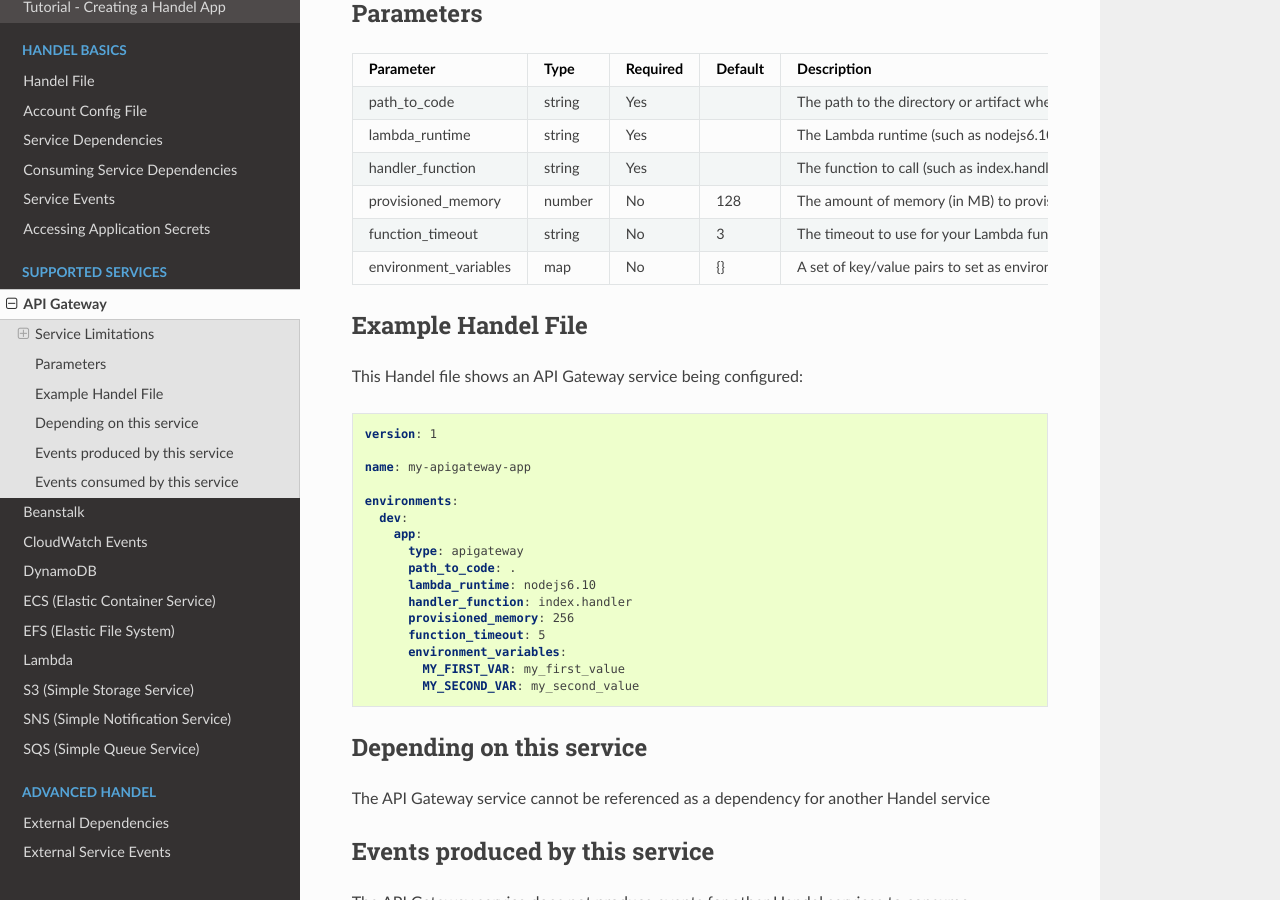
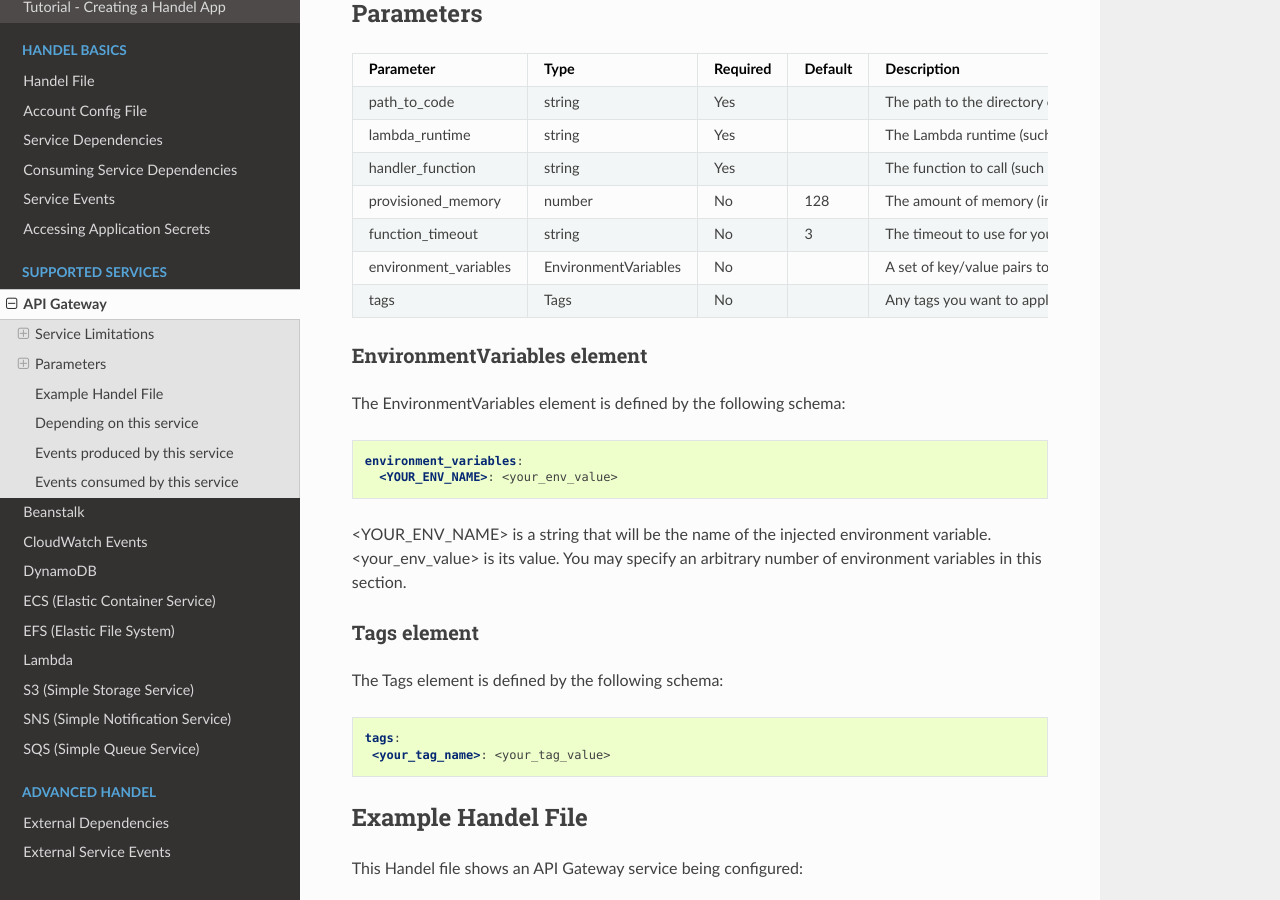
Before and after one commit to byu-oit/handel, a Sphinx documentation site: the page built from docs/supported-services/apigateway.rst, in a window 1280 px wide and 900 px high, scrolled down 868 px. Built offline with Sphinx 7.4.7 and the Read the Docs theme 2.0.0, drawn with Linux system fonts in a browser that asks for light colours.

Commit message:
Add support for API Gateway tags

```diff
--- a/docs/supported-services/apigateway.rst
+++ b/docs/supported-services/apigateway.rst
@@ -64,10 +64,35 @@
      - 3
      - The timeout to use for your Lambda function. Any functions that go over this timeout will be killed.
    * - environment_variables
-     - map
+     - EnvironmentVariables
      - No
-     - {}
+     -
      - A set of key/value pairs to set as environment variables on your API.
+   * - tags
+     - Tags
+     - No
+     -
+     - Any tags you want to apply to your Beanstalk environment
+
+EnvironmentVariables element
+~~~~~~~~~~~~~~~~~~~~~~~~~~~~
+The EnvironmentVariables element is defined by the following schema:
+
+.. code-block:: yaml
+
+    environment_variables:
+      <YOUR_ENV_NAME>: <your_env_value>
+
+<YOUR_ENV_NAME> is a string that will be the name of the injected environment variable. <your_env_value> is its value. You may specify an arbitrary number of environment variables in this section.
+
+Tags element
+~~~~~~~~~~~~
+The Tags element is defined by the following schema:
+
+.. code-block:: yaml
+
+  tags:
+   <your_tag_name>: <your_tag_value>
 
 Example Handel File
 -------------------
```
Also changed, not shown: 2 other files.
